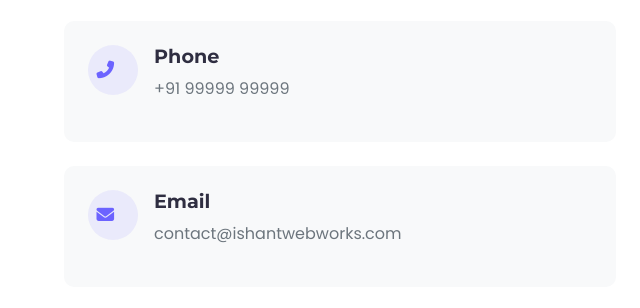
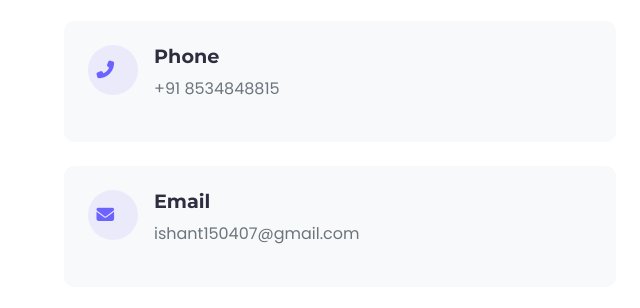
Before and after one commit to ishantkr15/webworks, a plain HTML site: page index.html in a window 1280 px wide. Shown: the part 5481-5789 px from the top of the page, 0-640 px from the left. Drawn offline with Linux system fonts and the light colour scheme.

Commit message:
Update index.html

```diff
--- a/index.html
+++ b/index.html
@@ -382,7 +382,7 @@
                         </div>
                         <div class="info-content">
                             <h3>Phone</h3>
-                            <p><a href="tel:+919999999999">+91 99999 99999</a></p>
+                            <p><a href="tel:+919999999999">+91 8534848815</a></p>
                         </div>
                     </div>
                     <div class="info-card">
@@ -391,7 +391,7 @@
                         </div>
                         <div class="info-content">
                             <h3>Email</h3>
-                            <p><a href="mailto:ishant150407@gmail.com">contact@ishantwebworks.com</a></p>
+                            <p><a href="mailto:ishant150407@gmail.com">ishant150407@gmail.com</a></p>
                         </div>
                     </div>
                     <div class="info-card">
```
